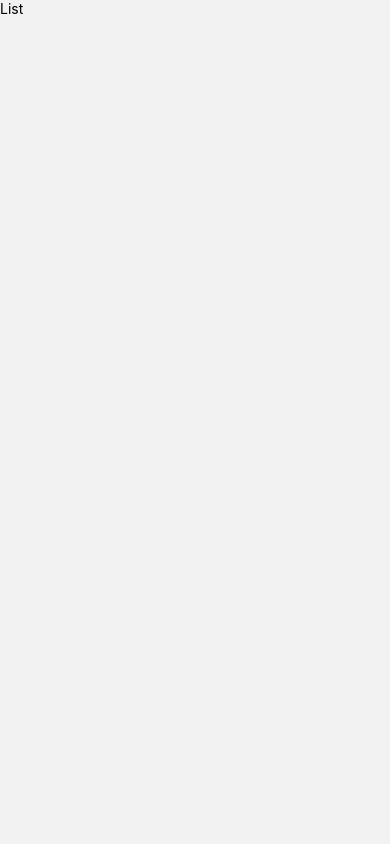
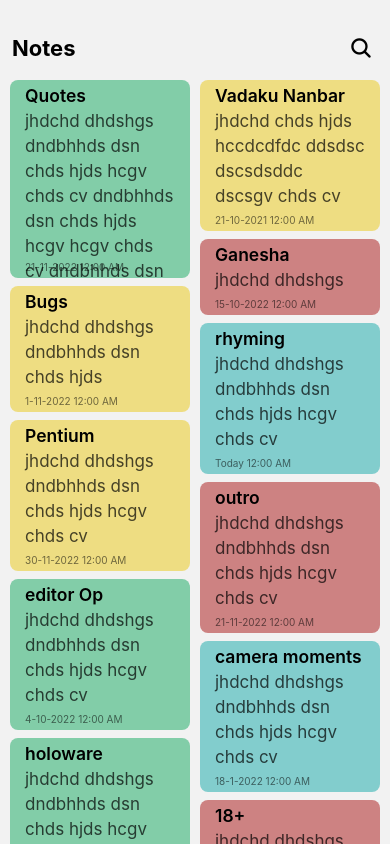
Before and after one commit to just-manoj/notes, a React Native app: screen /list in a window 390 px wide. Built offline with nearby package versions, Linux system fonts and the light colour scheme.

Commit message:
create new components & UI

```diff
--- /dev/null
+++ b/src/UI/IconButton.js
@@ -0,0 +1,29 @@
+import { StyleSheet, Pressable } from "react-native";
+import { Ionicons } from "@expo/vector-icons";
+
+const IconButton = (props) => {
+  const { name, size, color, onPress } = props;
+
+  return (
+    <Pressable
+      onPress={onPress}
+      style={({ pressed }) => [styles.container, pressed && styles.pressed]}
+    >
+      <Ionicons name={name} size={size} color={color} style={styles.icon} />
+    </Pressable>
+  );
+};
+
+export default IconButton;
+
+const styles = StyleSheet.create({
+  container: {
+    borderRadius: 40,
+  },
+  icon: {
+    padding: 5,
+  },
+  pressed: {
+    backgroundColor: "#d6d4d4",
+  },
+});
--- /dev/null
+++ b/src/UI/NoteContent.js
@@ -0,0 +1,55 @@
+import { View, ScrollView, StyleSheet } from "react-native";
+
+import NoteItem from "./NoteItem";
+
+const NoteContent = (props) => {
+  const { notes } = props;
+
+  return (
+    <ScrollView style={[styles.scroll]}>
+      <View style={styles.container}>
+        <View style={[styles.full, styles.leftItemContainer]}>
+          {notes
+            .filter((_, index) => index % 2 !== 1)
+            .map((item) => (
+              <NoteItem {...item} />
+            ))}
+        </View>
+        <View style={[styles.full, styles.rightIemContainer]}>
+          {notes
+            .filter((_, index) => index % 2)
+            .map((item) => (
+              <NoteItem {...item} />
+            ))}
+        </View>
+      </View>
+    </ScrollView>
+  );
+};
+
+export default NoteContent;
+
+const styles = StyleSheet.create({
+  scroll: {
+    // flex: 1,
+    width: "100%",
+    marginTop: 10,
+    // marginBottom: 36,
+    borderRadius: 6,
+  },
+  container: {
+    flexDirection: "row",
+    justifyContent: "center",
+  },
+  full: {
+    flex: 1,
+  },
+  leftItemContainer: {
+    marginLeft: 10,
+    marginRight: 5,
+  },
+  rightIemContainer: {
+    marginLeft: 5,
+    marginRight: 10,
+  },
+});
--- /dev/null
+++ b/src/UI/NoteItem.js
@@ -0,0 +1,58 @@
+import { View, Text, StyleSheet, Pressable } from "react-native";
+
+import { dayFormat, timeFormat } from "../utils/date";
+
+const NoteItem = (props) => {
+  const { title, note, id, date, bgColor } = props;
+
+  return (
+    <Pressable
+      key={id}
+      style={[styles.container, { backgroundColor: bgColor }]}
+    >
+      <Text style={styles.title}>{title}</Text>
+      <View style={styles.noteContainer}>
+        <Text style={styles.note}>{note}</Text>
+      </View>
+      <View style={styles.dateContainer}>
+        <Text style={styles.date}>{dayFormat(date)}</Text>
+        <Text style={styles.date}> {timeFormat(date)}</Text>
+      </View>
+    </Pressable>
+  );
+};
+
+export default NoteItem;
+
+const styles = StyleSheet.create({
+  container: {
+    maxHeight: 400,
+    marginVertical: 4,
+    paddingVertical: 5,
+    paddingHorizontal: 15,
+    borderRadius: 8,
+    elevation: 3,
+    overflow: "hidden",
+  },
+  title: {
+    fontWeight: "600",
+    fontSize: 17.5,
+  },
+  noteContainer: {
+    maxHeight: 150,
+  },
+  note: {
+    paddingTop: 3,
+    fontSize: 17,
+    lineHeight: 25,
+    opacity: 0.7,
+  },
+  dateContainer: {
+    flexDirection: "row",
+    paddingTop: 5,
+  },
+  date: {
+    fontSize: 10,
+    opacity: 0.54,
+  },
+});
--- /dev/null
+++ b/src/UI/SearchBar.js
@@ -0,0 +1,38 @@
+import { View, StyleSheet } from "react-native";
+import { useState } from "react";
+
+import Title from "../components/Title";
+import Search from "../components/Search";
+
+const SearchBar = (props) => {
+  const { searchText, setSearchText, clearSearchText } = props;
+  const [titleState, setTitleState] = useState(false);
+
+  const changeTitleHandler = () => {
+    setTitleState(!titleState);
+  };
+
+  return (
+    <View style={styles.container}>
+      {titleState ? (
+        <Search
+          changeTitleHandler={changeTitleHandler}
+          searchText={searchText}
+          setSearchText={setSearchText}
+          clearSearchText={clearSearchText}
+        />
+      ) : (
+        <Title changeTitleHandler={changeTitleHandler} />
+      )}
+    </View>
+  );
+};
+
+export default SearchBar;
+
+const styles = StyleSheet.create({
+  container: {
+    flexDirection: "row",
+    marginHorizontal: 12,
+  },
+});
--- /dev/null
+++ b/src/components/InputText.js
@@ -0,0 +1,13 @@
+import { View, TextInput } from "react-native";
+
+const InputText = (props) => {
+  // const { options } = props;
+
+  return (
+    <View style={{ flex: 1 }}>
+      <TextInput {...props} autoFocus={true} />
+    </View>
+  );
+};
+
+export default InputText;
--- /dev/null
+++ b/src/components/Search.js
@@ -0,0 +1,49 @@
+import { View, StyleSheet } from "react-native";
+
+import InputText from "../components/InputText";
+import IconButton from "../UI/IconButton";
+
+const Search = (props) => {
+  const { searchText, changeTitleHandler, setSearchText, clearSearchText } =
+    props;
+
+  return (
+    <View style={styles.container}>
+      <IconButton
+        name="arrow-back"
+        size={26}
+        color="black"
+        onPress={changeTitleHandler}
+      />
+      <InputText
+        style={styles.inputText}
+        onChangeText={setSearchText}
+        value={searchText}
+      />
+      <IconButton
+        name="close-outline"
+        size={30}
+        color="black"
+        onPress={clearSearchText}
+      />
+    </View>
+  );
+};
+
+export default Search;
+
+const styles = StyleSheet.create({
+  container: {
+    flex: 1,
+    flexDirection: "row",
+    justifyContent: "space-between",
+    alignItems: "center",
+  },
+  inputText: {
+    marginHorizontal: 5,
+    padding: 3,
+    borderBottomWidth: 1,
+    borderColor: "black",
+    fontSize: 18,
+  },
+});
--- /dev/null
+++ b/src/components/Title.js
@@ -0,0 +1,34 @@
+import { View, Text, StyleSheet } from "react-native";
+
+import IconButton from "../UI/IconButton";
+
+const Title = (props) => {
+  const { changeTitleHandler } = props;
+
+  return (
+    <View style={styles.container}>
+      <Text style={styles.title}>Notes</Text>
+      <IconButton
+        name="search"
+        size={24}
+        color="black"
+        onPress={changeTitleHandler}
+      />
+    </View>
+  );
+};
+
+export default Title;
+
+const styles = StyleSheet.create({
+  container: {
+    flex: 1,
+    flexDirection: "row",
+    justifyContent: "space-between",
+    alignItems: "center",
+  },
+  title: {
+    fontSize: 22,
+    fontWeight: "700",
+  },
+});
--- /dev/null
+++ b/src/globalStyle/Colors.js
@@ -0,0 +1 @@
+export const colors = {};
--- a/src/screens/List.js
+++ b/src/screens/List.js
@@ -1,11 +1,34 @@
-import { View, Text } from "react-native";
+import { useState } from "react";
+import { View, StyleSheet } from "react-native";
+
+import NoteContent from "../UI/NoteContent";
+import SearchBar from "../UI/SearchBar";
+import { notes } from "../utils/constNotes";
 
 const List = () => {
+  const [searchText, setSearchText] = useState("");
+
+  const clearSearchText = () => {
+    setSearchText("");
+  };
+
   return (
-    <View>
-      <Text>List</Text>
+    <View style={styles.container}>
+      <SearchBar
+        searchText={searchText}
+        setSearchText={setSearchText}
+        clearSearchText={clearSearchText}
+      />
+      <NoteContent notes={notes} />
     </View>
   );
 };
 
 export default List;
+
+const styles = StyleSheet.create({
+  container: {
+    flex: 1,
+    marginTop: 30,
+  },
+});
--- /dev/null
+++ b/src/utils/Notes.js
@@ -0,0 +1,11 @@
+class Notes {
+  constructor(id, title, note, date, bgColor) {
+    (this.id = id),
+      (this.title = title),
+      (this.note = note),
+      (this.date = date),
+      (this.bgColor = bgColor);
+  }
+}
+
+export default Notes;
--- /dev/null
+++ b/src/utils/constNotes.js
@@ -0,0 +1,82 @@
+import Notes from "./Notes";
+
+export const notes = [
+  new Notes(
+    1,
+    "Quotes",
+    "jhdchd dhdshgs dndbhhds dsn chds hjds hcgv chds cv dndbhhds dsn chds hjds hcgv hcgv chds cv dndbhhds dsn chds hjds hcgv",
+    new Date("2022-11-21"),
+    "#82cda8"
+  ),
+  new Notes(
+    2,
+    "Vadaku Nanbar",
+    "jhdchd chds hjds hccdcdfdc ddsdsc dscsdsddc dscsgv chds cv",
+    new Date("2021-10-21"),
+    "#eedd82"
+  ),
+  new Notes(
+    3,
+    "Bugs",
+    "jhdchd dhdshgs dndbhhds dsn chds hjds",
+    new Date("2022-11-01"),
+    "#eedd82"
+  ),
+  new Notes(4, "Ganesha", "jhdchd dhdshgs ", new Date("2022-10-15"), "#cd8282"),
+  new Notes(
+    5,
+    "Pentium",
+    "jhdchd dhdshgs dndbhhds dsn chds hjds hcgv chds cv",
+    new Date("2022-11-30"),
+    "#eedd82"
+  ),
+  new Notes(
+    6,
+    "rhyming",
+    "jhdchd dhdshgs dndbhhds dsn chds hjds hcgv chds cv",
+    new Date("2022-11-27"),
+    "#82cdcd"
+  ),
+  new Notes(
+    7,
+    "editor Op",
+    "jhdchd dhdshgs dndbhhds dsn chds hjds hcgv chds cv",
+    new Date("2022-10-04"),
+    "#82cda8"
+  ),
+  new Notes(
+    8,
+    "outro",
+    "jhdchd dhdshgs dndbhhds dsn chds hjds hcgv chds cv",
+    new Date("2022-11-21"),
+    "#cd8282"
+  ),
+  new Notes(
+    9,
+    "holoware",
+    "jhdchd dhdshgs dndbhhds dsn chds hjds hcgv chds cv",
+    new Date("2022-10-19"),
+    "#82cda8"
+  ),
+  new Notes(
+    10,
+    "camera moments",
+    "jhdchd dhdshgs dndbhhds dsn chds hjds hcgv chds cv",
+    new Date("2022-01-18"),
+    "#82cdcd"
+  ),
+  new Notes(
+    11,
+    "kk editor",
+    "jhdchd dhdshgs dndbhhds dsn chds hjds hcgv chds cv",
+    new Date("2022-11-21"),
+    "#82cda8"
+  ),
+  new Notes(
+    12,
+    "18+",
+    "jhdchd dhdshgs dndbhhds dsn chds hjds hcgv chds cv",
+    new Date("2022-11-28"),
+    "#cd8282"
+  ),
+];
--- /dev/null
+++ b/src/utils/date.js
@@ -0,0 +1,24 @@
+export const dateFormat = (date) => {
+  return `${date.getDate()}-${date.getMonth() + 1}-${date.getFullYear()}`;
+};
+
+export const dayFormat = (date) => {
+  const today = new Date();
+  const yesterday = new Date();
+  yesterday.setDate(yesterday.getDate() - 1);
+  if (date.toDateString() === today.toDateString()) return "Today";
+  else if (date.toDateString() === yesterday.toDateString()) return "Yesterday";
+  else return dateFormat(date);
+};
+
+export const timeFormat = (date) => {
+  let hour = date.getHours();
+  const AmPm = hour >= 12 ? "PM" : "AM";
+  hour = hour % 12;
+  hour = hour ? hour : 12;
+
+  let minute = date.getMinutes();
+  minute = minute < 10 ? "0" + minute : minute;
+
+  return `${hour}:${minute} ${AmPm}`;
+};
```
